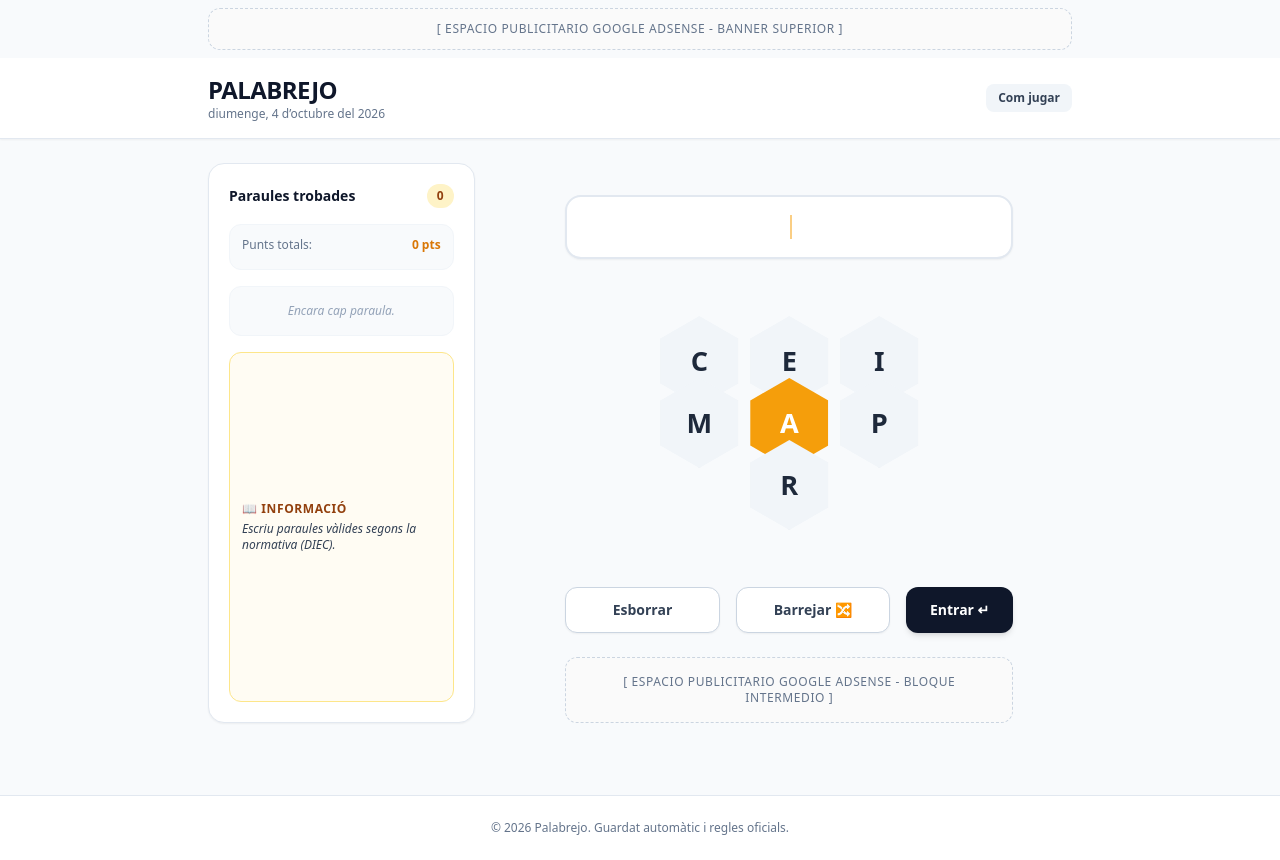
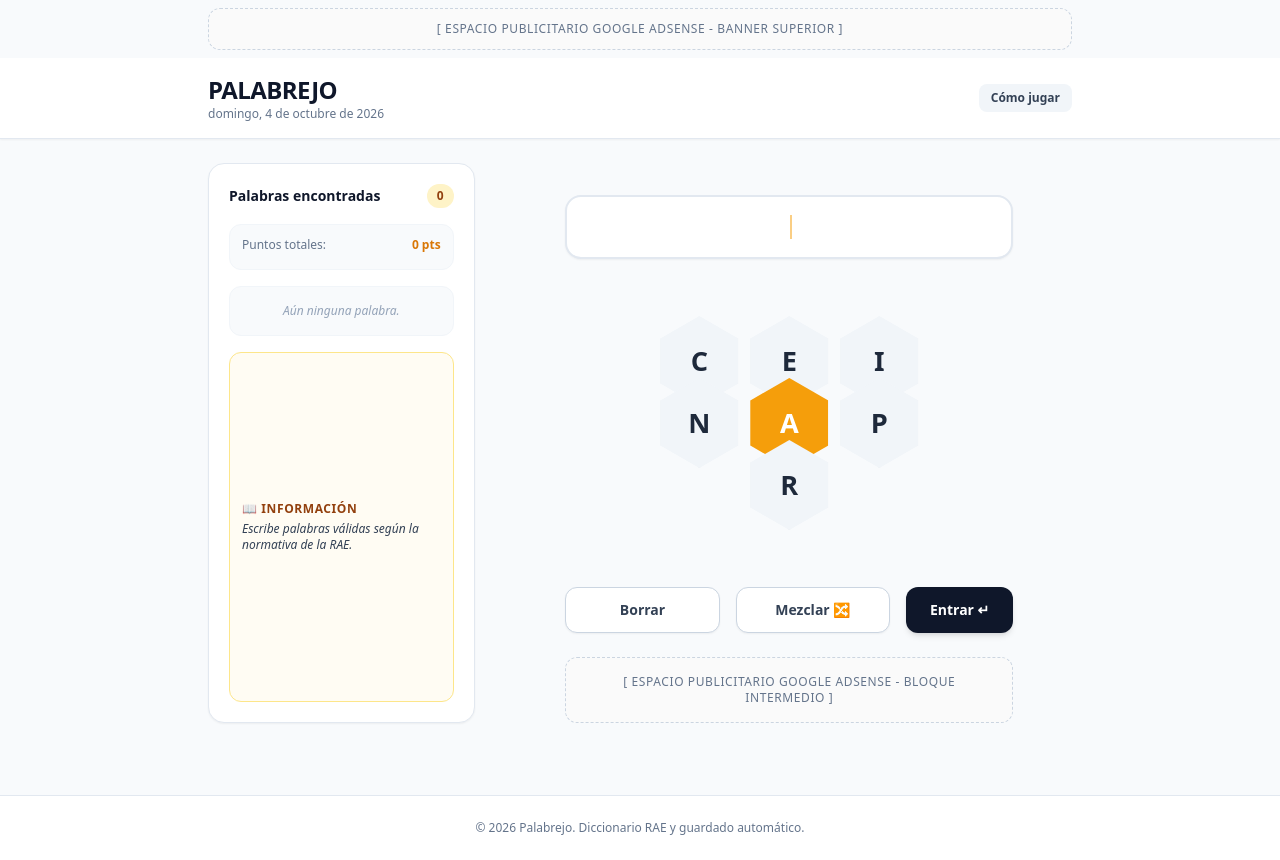
Before and after one commit to aritzgimenezuab/palabrejo, a plain HTML site: page index.html in a window 1280 px wide. Drawn offline with nearby package versions, Linux system fonts and the light colour scheme.

Commit message:
Translate HTML content from Catalan to Spanish

```diff
--- a/index.html
+++ b/index.html
@@ -1,9 +1,9 @@
 <!DOCTYPE html>
-<html lang="ca">
+<html lang="es">
 <head>
     <meta charset="UTF-8">
     <meta name="viewport" content="width=device-width, initial-scale=1.0">
-    <title>Palabrejo / Paraulògic | El joc diari</title>
+    <title>Palabrejo | El juego diario de palabras</title>
     <!-- Tailwind CSS -->
     <script src="https://cdn.tailwindcss.com"></script>
 
@@ -11,7 +11,7 @@
     <!-- <script async src="https://pagead2.googlesyndication.com/pagead/js/adsbygoogle.js?client=ca-pub-xxxxxxxxxxxxxxxx" crossorigin="anonymous"></script> -->
 
     <style>
-        /* Disseny Hexagonal Real: 6 lletres al voltant de la central */
+        /* Diseño Hexagonal Real: 6 letras alrededor de la central */
         .hex-board {
             display: flex;
             flex-direction: column;
@@ -81,49 +81,49 @@
         </div>
     </div>
 
-    <!-- Capçalera -->
+    <!-- Cabecera -->
     <header class="bg-white border-b border-slate-200 py-4 shadow-sm">
         <div class="max-w-4xl mx-auto px-4 flex items-center justify-between">
             <div>
                 <h1 class="text-2xl font-black tracking-tight text-slate-900">PALABREJO</h1>
-                <p id="current-date" class="text-xs text-slate-500 font-medium">Reto diari</p>
+                <p id="current-date" class="text-xs text-slate-500 font-medium">Reto diario</p>
             </div>
             <div class="flex items-center space-x-2">
-                <button onclick="mostrarAjuda()" class="bg-slate-100 hover:bg-slate-200 text-slate-700 px-3 py-1.5 rounded-lg text-xs font-bold transition">Com jugar</button>
+                <button onclick="mostrarAyuda()" class="bg-slate-100 hover:bg-slate-200 text-slate-700 px-3 py-1.5 rounded-lg text-xs font-bold transition">Cómo jugar</button>
             </div>
         </div>
     </header>
 
-    <!-- Contingut Principal -->
+    <!-- Contenido Principal -->
     <main class="max-w-4xl mx-auto px-4 py-6 grid grid-cols-1 md:grid-cols-3 gap-8 flex-grow w-full">
 
-        <!-- Columna Esquerra: Paraules trobades i Puntuació -->
+        <!-- Columna Izquierda: Palabras encontradas y Puntuación -->
         <section class="bg-white rounded-2xl border border-slate-200 p-5 shadow-sm flex flex-col order-2 md:order-1 space-y-4">
             <div class="flex justify-between items-center">
-                <h3 class="font-bold text-sm text-slate-900">Paraules trobades</h3>
+                <h3 class="font-bold text-sm text-slate-900">Palabras encontradas</h3>
                 <span id="word-count" class="text-xs font-bold bg-amber-100 text-amber-800 px-2.5 py-1 rounded-full">0</span>
             </div>
 
             <div class="bg-slate-50 p-3 rounded-xl border border-slate-100">
                 <div class="flex justify-between text-xs mb-1">
-                    <span class="text-slate-500">Punts totals:</span>
+                    <span class="text-slate-500">Puntos totales:</span>
                     <span id="current-score" class="font-bold text-amber-600">0 pts</span>
                 </div>
             </div>
 
-            <!-- Llista de paraules -->
+            <!-- Lista de palabras -->
             <div id="found-words-list" class="flex flex-wrap gap-1.5 max-h-48 overflow-y-auto p-2 bg-slate-50 rounded-xl border border-slate-100 text-sm">
-                <span class="text-slate-400 text-xs italic w-full text-center py-2">Encara cap paraula.</span>
+                <span class="text-slate-400 text-xs italic w-full text-center py-2">Aún ninguna palabra.</span>
             </div>
 
-            <!-- Panell de Definició / Detall -->
+            <!-- Panel de Definición / Detall -->
             <div class="bg-amber-50/60 border border-amber-200 rounded-xl p-3 flex-grow flex flex-col justify-center">
-                <h4 class="text-xs font-bold text-amber-800 uppercase tracking-wider mb-1">📖 Informació</h4>
-                <p id="definition-box" class="text-xs text-slate-700 italic">Escriu paraules vàlides segons la normativa (DIEC).</p>
+                <h4 class="text-xs font-bold text-amber-800 uppercase tracking-wider mb-1">📖 Información</h4>
+                <p id="definition-box" class="text-xs text-slate-700 italic">Escribe palabras válidas según la normativa de la RAE.</p>
             </div>
         </section>
 
-        <!-- Columna Central: Tauler Hexagonal i Controls -->
+        <!-- Columna Central: Tablero Hexagonal y Controles -->
         <section class="flex flex-col items-center justify-between md:col-span-2 order-1 md:order-2 space-y-6">
 
             <div class="w-full max-w-md text-center">
@@ -134,18 +134,18 @@
                 </div>
             </div>
 
-            <!-- Tauler Hexagonal (Envoltant la central) -->
+            <!-- Tablero Hexagonal -->
             <div class="hex-board" id="hex-container"></div>
 
-            <!-- Botons de Control -->
+            <!-- Botones de Control -->
             <div class="flex space-x-4 w-full max-w-md">
-                <button onclick="borrarLletra()" class="flex-1 bg-white border border-slate-300 hover:bg-slate-50 text-slate-700 font-bold py-3 px-4 rounded-xl text-sm transition shadow-sm">
-                    Esborrar
+                <button onclick="borrarLetra()" class="flex-1 bg-white border border-slate-300 hover:bg-slate-50 text-slate-700 font-bold py-3 px-4 rounded-xl text-sm transition shadow-sm">
+                    Borrar
                 </button>
-                <button onclick="barrejarLletres()" class="flex-1 bg-white border border-slate-300 hover:bg-slate-50 text-slate-700 font-bold py-3 px-4 rounded-xl text-sm transition shadow-sm">
-                    Barrejar 🔀
+                <button onclick="mezclarLetras()" class="flex-1 bg-white border border-slate-300 hover:bg-slate-50 text-slate-700 font-bold py-3 px-4 rounded-xl text-sm transition shadow-sm">
+                    Mezclar 🔀
                 </button>
-                <button onclick="enviarParaula()" class="flex-2 bg-slate-900 hover:bg-indigo-600 text-white font-bold py-3 px-6 rounded-xl text-sm transition shadow-md">
+                <button onclick="enviarPalabra()" class="flex-2 bg-slate-900 hover:bg-indigo-600 text-white font-bold py-3 px-6 rounded-xl text-sm transition shadow-md">
                     Entrar ↵
                 </button>
             </div>
@@ -162,63 +162,71 @@
 
     </main>
 
-    <!-- Modal d'Ajuda / Normes -->
+    <!-- Modal de Ayuda / Normas -->
     <div id="help-modal" class="fixed inset-0 bg-slate-900/50 backdrop-blur-sm z-50 flex items-center justify-center p-4 hidden">
         <div class="bg-white rounded-3xl max-w-md w-full p-6 shadow-xl space-y-4 max-h-[90vh] overflow-y-auto">
-            <h3 class="text-xl font-black text-slate-900">Com jugar i normes</h3>
+            <h3 class="text-xl font-black text-slate-900">Cómo jugar y normas</h3>
             <ul class="space-y-2 text-sm text-slate-600 list-disc pl-4">
-                <li>Cal formar paraules amb les lletres del panell. Les lletres es poden repetir.</li>
-                <li>La **lletra del mig** (en ámbar) és obligatòria.</li>
-                <li>Les paraules han de tenir un **mínim de 3 lletres**.</li>
-                <li>Dels verbs només s'admeten els infinitius. Dels noms i adjectius, la forma masculina i femenina (no plurals).</li>
-                <li>Només paraules del DIEC (Diccionari de la llengua catalana). Res de noms propis ni locucions llatines.</li>
-                <li>**Punts:** 3 lletres = 1 pt. 4 lletres = 2 pts. A partir de 5 lletres = tants punts com lletres.</li>
-                <li>**Tuti:** Si utilitzes totes les 7 lletres en una paraula, guanyes **10 punts extra**!</li>
+                <li>Forma palabras con estas letras. Las letras se pueden repetir.</li>
+                <li>La **letra del medio** (en ámbar) es obligatoria.</li>
+                <li>Las palabras deben tener un **mínimo de 3 letras**.</li>
+                <li>De los verbos solo se admiten los infinitivos (no formas conjugadas). De los nombres y adjetivos se admiten masculino y femenino (no plurales).</li>
+                <li>No se admiten nombres propios ni locuciones latinas; solo palabras del Diccionario de la Real Academia Española (RAE).</li>
+                <li>**Puntuación:** 3 letras = 1 punto. 4 letras = 2 puntos. A partir de 5 letras, tantos puntos como letras tenga la palabra.</li>
+                <li>**¡Tuti / Pangrama!** Si usas las 7 letras del panel, obtienes **10 puntos extra**.</li>
             </ul>
-            <button onclick="cerrarAyuda()" class="w-full bg-indigo-600 text-white font-bold py-3 rounded-xl text-sm hover:bg-indigo-700 transition">Entès!</button>
+            <button onclick="cerrarAyuda()" class="w-full bg-indigo-600 text-white font-bold py-3 rounded-xl text-sm hover:bg-indigo-700 transition">¡Entendido!</button>
         </div>
     </div>
 
     <footer class="bg-white border-t border-slate-200 mt-12 py-6 text-center text-xs text-slate-500">
-        <p>&copy; 2026 Palabrejo. Guardat automàtic i regles oficials.</p>
+        <p>&copy; 2026 Palabrejo. Diccionario RAE y guardado automático.</p>
     </footer>
 
-    <!-- LÒGICA AMB LOCALSTORAGE I REGLES DEL CATALÀ -->
+    <!-- LÓGICA CON LOCALSTORAGE Y NORMAS RAE -->
     <script>
-        // Retos diaris en català (la primera lletra és la central obligatòria)
-        const retosDiaris = [
+        // Retos diarios en castellano (la primera letra es la central obligatoria)
+        const retosDiarios = [
             {
-                letras: ['A', 'C', 'E', 'I', 'M', 'P', 'R'],
+                letras: ['A', 'C', 'E', 'I', 'N', 'P', 'R'],
                 diccionario: {
-                    "CAP": "Part superior del cos.",
-                    "MAR": "Massa d'aigua salada.",
-                    "RAM": "Conjunt de flors o branca.",
-                    "CAMA": "Extremitat inferior.",
-                    "MAPA": "Representació geogràfica.",
-                    "PARE": "Progenitor masculí.",
-                    "MARE": "Progenitora femenina.",
-                    "CARRERA": "Fita o via.",
-                    "PARC": "Zona verda d'esbarjo.",
-                    "CAMERA": "Antic aparell o estança.",
-                    "IMPERI": "Estat regit per un emperador.",
-                    "PARAR": "Interrompre el moviment.",
-                    "MIRAR": "Dirigir la vista.",
-                    "REMAR": "Impulsar una embarcació amb rems."
+                    "CAPITAN": "Oficial que manda un barco o compañía.",
+                    "PATINA": "Deslizarse con patines.",
+                    "PIARA": "Manada de cerdos.",
+                    "PARCA": "Muerte o persona sobria.",
+                    "ACENA": "Molino de agua.",
+                    "ARCA": "Caja con tapa.",
+                    "AREA": "Superficie de terreno.",
+                    "CAPA": "Prenda de abrigo.",
+                    "CARA": "Parte anterior de la cabeza.",
+                    "CARTA": "Escrito que se envía.",
+                    "CENA": "Comida de la noche.",
+                    "CERA": "Sustancia de abejas.",
+                    "CITA": "Reunión concertada.",
+                    "CREAR": "Producir algo de la nada.",
+                    "PENA": "Tristeza o castigo.",
+                    "PERA": "Fruto del peral.",
+                    "RANA": "Anfibio sin cola.",
+                    "RARA": "Poco común."
                 }
             },
             {
-                letras: ['T', 'A', 'C', 'D', 'E', 'L', 'O'],
+                letras: ['O', 'A', 'C', 'D', 'E', 'L', 'P'],
                 diccionario: {
-                    "TACO": "Peça o bocí.",
-                    "TALL": "Acció de tallar.",
-                    "LADRE": "Persona que roba.",
-                    "COL": "Hortalissa de fulles.",
-                    "DALT": "Part superior.",
-                    "TARR": "Territori.",
-                    "LLET": "Líquid blanc segregat per mamífers.",
-                    "DADA": "Informació sobre alguna cosa.",
-                    "TALLAR": "Dividir amb eina tallant.",
-                    "TOL": "Tol·lerància o paciència."
+                    "ACOPLE": "Acción de acoplar.",
+                    "ACEDO": "Desagradable al gusto.",
+                    "ALDEA": "Población rural pequeña.",
+                    "CALDO": "Líquido que se cuece con alimentos.",
+                    "CEDRO": "Árbol conífero.",
+                    "COPLA": "Composición poética.",
+                    "DADO": "Pieza cúbica para juegos.",
+                    "LADO": "Línea que limita una figura.",
+                    "LAGO": "Extensión de agua estancada.",
+                    "LOCA": "Que ha perdido la razón.",
+                    "LODO": "Tierra fangosa.",
+                    "PALA": "Herramienta para cavar.",
+                    "PLACA": "Lámina fina.",
+                    "PODAR": "Cortar ramas."
                 }
             }
         ];
@@ -229,8 +237,8 @@
             for (let i = 0; i < hoy.length; i++) {
                 hash = hoy.charCodeAt(i) + ((hash << 5) - hash);
             }
-            const index = Math.abs(hash) % retosDiaris.length;
-            return retosDiaris[index];
+            const index = Math.abs(hash) % retosDiarios.length;
+            return retosDiarios[index];
         }
 
         const retoActual = obtenerRetoDiario();
@@ -240,10 +248,9 @@
         let palabraActual = "";
         let palabrasEncontradas = new Map();
         let puntuacionTotal = 0;
-        const claveStorage = "palabrejo_progrese_" + new Date().toDateString();
+        const claveStorage = "palabrejo_esp_progrese_" + new Date().toDateString();
 
-        // Carregar progrés guardat del navegador (LocalStorage)
-        function carregarProgrese() {
+        function cargarProgreso() {
             const guardat = localStorage.getItem(claveStorage);
             if (guardat) {
                 try {
@@ -254,8 +261,7 @@
             }
         }
 
-        // Guardar progrés al navegador
-        function guardarProgrese() {
+        function guardarProgreso() {
             const dades = {
                 paraules: Array.from(palabrasEncontradas.entries()),
                 punts: puntuacionTotal
@@ -263,28 +269,24 @@
             localStorage.setItem(claveStorage, JSON.stringify(dades));
         }
 
-        document.getElementById('current-date').innerText = new Date().toLocaleDateString('ca-ES', { weekday: 'long', year: 'numeric', month: 'long', day: 'numeric' });
+        document.getElementById('current-date').innerText = new Date().toLocaleDateString('es-ES', { weekday: 'long', year: 'numeric', month: 'long', day: 'numeric' });
 
-        // Generar tauler hexagonal clàssic (3 a dalt, 2 a mig amb central al mig, 3 a baix envoltants)
         function inicializarTablero() {
             const container = document.getElementById('hex-container');
             container.innerHTML = '';
 
-            // Fila superior (3 lletres)
             const fila1 = document.createElement('div');
             fila1.className = 'hex-row';
             fila1.appendChild(crearBotonHex(letrasExteriores[0]));
             fila1.appendChild(crearBotonHex(letrasExteriores[1]));
             fila1.appendChild(crearBotonHex(letrasExteriores[2]));
 
-            // Fila central (1 exterior + Central + 1 exterior)
             const fila2 = document.createElement('div');
             fila2.className = 'hex-row';
             fila2.appendChild(crearBotonHex(letrasExteriores[3]));
-            fila2.appendChild(crearBotonHex(letraCentral, true)); // Central en ámbar
+            fila2.appendChild(crearBotonHex(letraCentral, true));
             fila2.appendChild(crearBotonHex(letrasExteriores[4]));
 
-            // Fila inferior (1 lletra exterior restant centrada)
             const fila3 = document.createElement('div');
             fila3.className = 'hex-row';
             fila3.appendChild(crearBotonHex(letrasExteriores[5]));
@@ -298,21 +300,21 @@
             const btn = document.createElement('button');
             btn.className = `hex-btn ${esCentral ? 'central' : ''}`;
             btn.innerText = letra;
-            btn.onclick = () => anyadirLletra(letra);
+            btn.onclick = () => anyadirLetra(letra);
             return btn;
         }
 
-        function anyadirLletra(letra) {
+        function anyadirLetra(letra) {
             palabraActual += letra;
             actualizarPantallaInput();
         }
 
-        function borrarLletra() {
+        function borrarLetra() {
             palabraActual = palabraActual.slice(0, -1);
             actualizarPantallaInput();
         }
 
-        function barrejarLletres() {
+        function mezclarLetras() {
             for (let i = letrasExteriores.length - 1; i > 0; i--) {
                 const j = Math.floor(Math.random() * (i + 1));
                 [letrasExteriores[i], letrasExteriores[j]] = [letrasExteriores[j], letrasExteriores[i]];
@@ -335,46 +337,41 @@
             return texto.normalize("NFD").replace(/[\u0300-\u036f]/g, "").toUpperCase();
         }
 
-        function enviarParaula() {
+        function enviarPalabra() {
             const palabra = normalizar(palabraActual);
 
-            // 1. Mínim 3 lletres
             if (palabra.length < 3) {
-                mostrarMensaje("Mínim 3 lletres");
+                mostrarMensaje("Mínimo 3 letras");
                 palabraActual = "";
                 actualizarPantallaInput();
                 return;
             }
 
-            // 2. Lletra central obligatòria
             if (!palabra.includes(letraCentral)) {
-                mostrarMensaje("Falta la lletra central (" + letraCentral + ")");
+                mostrarMensaje("Falta la letra central (" + letraCentral + ")");
                 palabraActual = "";
                 actualizarPantallaInput();
                 return;
             }
 
-            // 3. Només lletres permeses del panell
             for (let i = 0; i < palabra.length; i++) {
                 if (!retoActual.letras.includes(palabra[i])) {
-                    mostrarMensaje("Lletra no permesa: " + palabra[i]);
+                    mostrarMensaje("Letra no permitida: " + palabra[i]);
                     palabraActual = "";
                     actualizarPantallaInput();
                     return;
                 }
             }
 
-            // 4. Ja trobada
             if (palabrasEncontradas.has(palabra)) {
-                mostrarMensaje("Ja l'has trobada");
+                mostrarMensaje("Ya la has encontrado");
                 palabraActual = "";
                 actualizarPantallaInput();
                 return;
             }
 
-            // 5. Validació amb diccionari
             if (!retoActual.diccionario[palabra]) {
-                mostrarMensaje("No consta al DIEC o no compleix normes");
+                mostrarMensaje("No consta en la RAE o incumple normas");
                 palabraActual = "";
                 actualizarPantallaInput();
                 return;
@@ -383,24 +380,21 @@
             const definicio = retoActual.diccionario[palabra];
             palabrasEncontradas.set(palabra, definicio);
 
-            // Càlcul de punts exacte segons normes
-            // 3 lletres = 1 pt, 4 lletres = 2 pts, 5+ lletres = tants punts com lletres
             let punts = 0;
             if (palabra.length === 3) punts = 1;
             else if (palabra.length === 4) punts = 2;
             else punts = palabra.length;
 
-            // Comprovar si és un 'tuti' (usa totes 7 lletres) + 10 punts extra
             const esTuti = retoActual.letras.every(l => palabra.includes(l));
             if (esTuti) {
                 punts += 10;
-                mostrarMensaje("¡TUTI! +10 punts extra!", "tuti");
+                mostrarMensaje("¡TUTI! +10 puntos extra", "tuti");
             } else {
-                mostrarMensaje("¡Molt bé! +" + punts + " pts", "success");
+                mostrarMensaje("¡Correcto! +" + punts + " pts", "success");
             }
 
             puntuacionTotal += punts;
-            guardarProgrese();
+            guardarProgreso();
             actualizarListaPalabras();
             mostrarDefinicion(palabra, definicio);
 
@@ -413,7 +407,7 @@
             listContainer.innerHTML = '';
 
             if (palabrasEncontradas.size === 0) {
-                listContainer.innerHTML = '<span class="text-slate-400 text-xs italic w-full text-center py-2">Encara cap paraula.</span>';
+                listContainer.innerHTML = '<span class="text-slate-400 text-xs italic w-full text-center py-2">Aún ninguna palabra.</span>';
                 document.getElementById('word-count').innerText = "0";
                 document.getElementById('current-score').innerText = "0 pts";
                 return;
@@ -435,7 +429,7 @@
             document.getElementById('definition-box').innerHTML = `<strong>${palabra}:</strong> ${def}`;
         }
 
-        function mostrarAjuda() { document.getElementById('help-modal').classList.remove('hidden'); }
+        function mostrarAyuda() { document.getElementById('help-modal').classList.remove('hidden'); }
         function cerrarAyuda() { document.getElementById('help-modal').classList.add('hidden'); }
 
         window.addEventListener('keydown', (e) => {
@@ -444,17 +438,17 @@
             const tecla = e.key.toUpperCase();
             if (tecla.length === 1 && tecla >= 'A' && tecla <= 'Z') {
                 if (retoActual.letras.includes(tecla)) {
-                    anyadirLletra(tecla);
+                    anyadirLetra(tecla);
                 }
             } else if (e.key === 'Backspace') {
-                borrarLletra();
+                borrarLetra();
             } else if (e.key === 'Enter') {
-                enviarParaula();
+                enviarPalabra();
             }
         });
 
         window.onload = () => {
-            carregarProgrese();
+            cargarProgreso();
             inicializarTablero();
             actualizarListaPalabras();
         };
```
